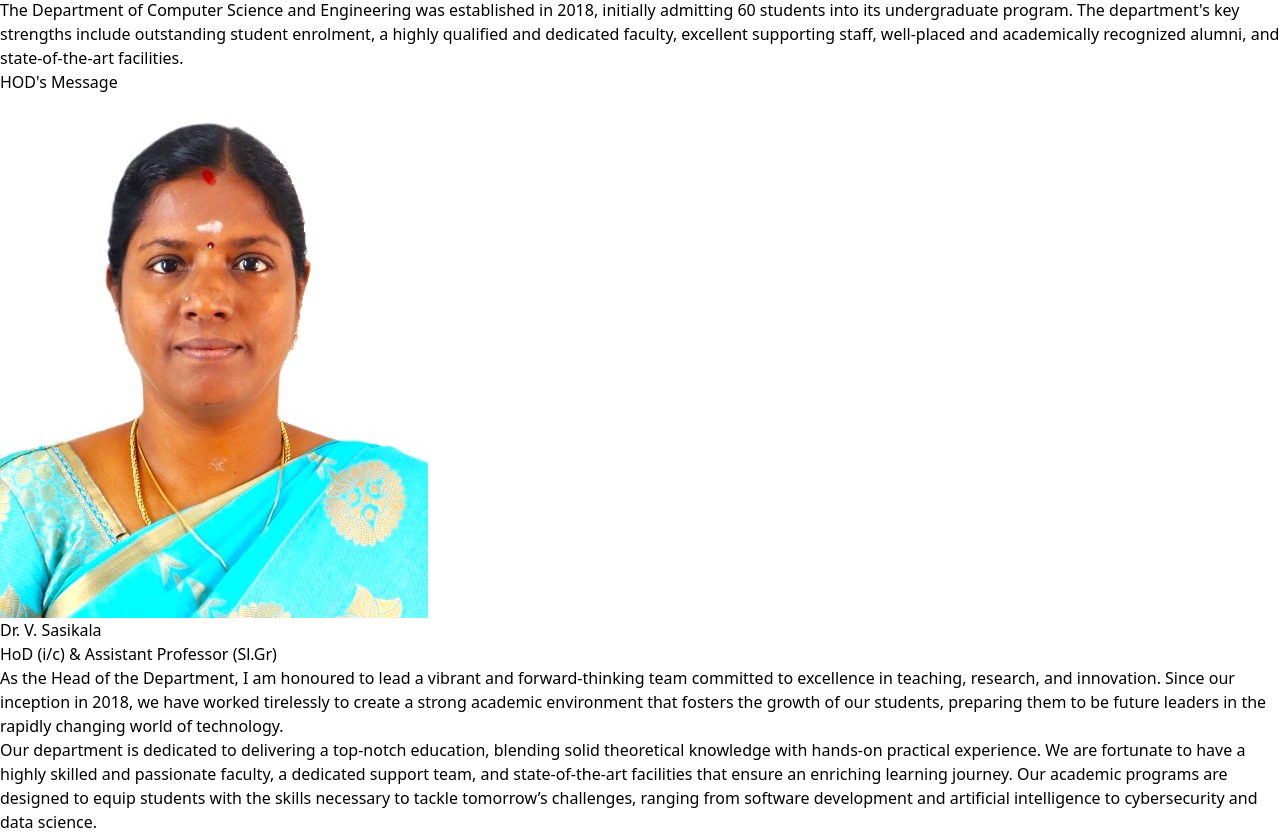
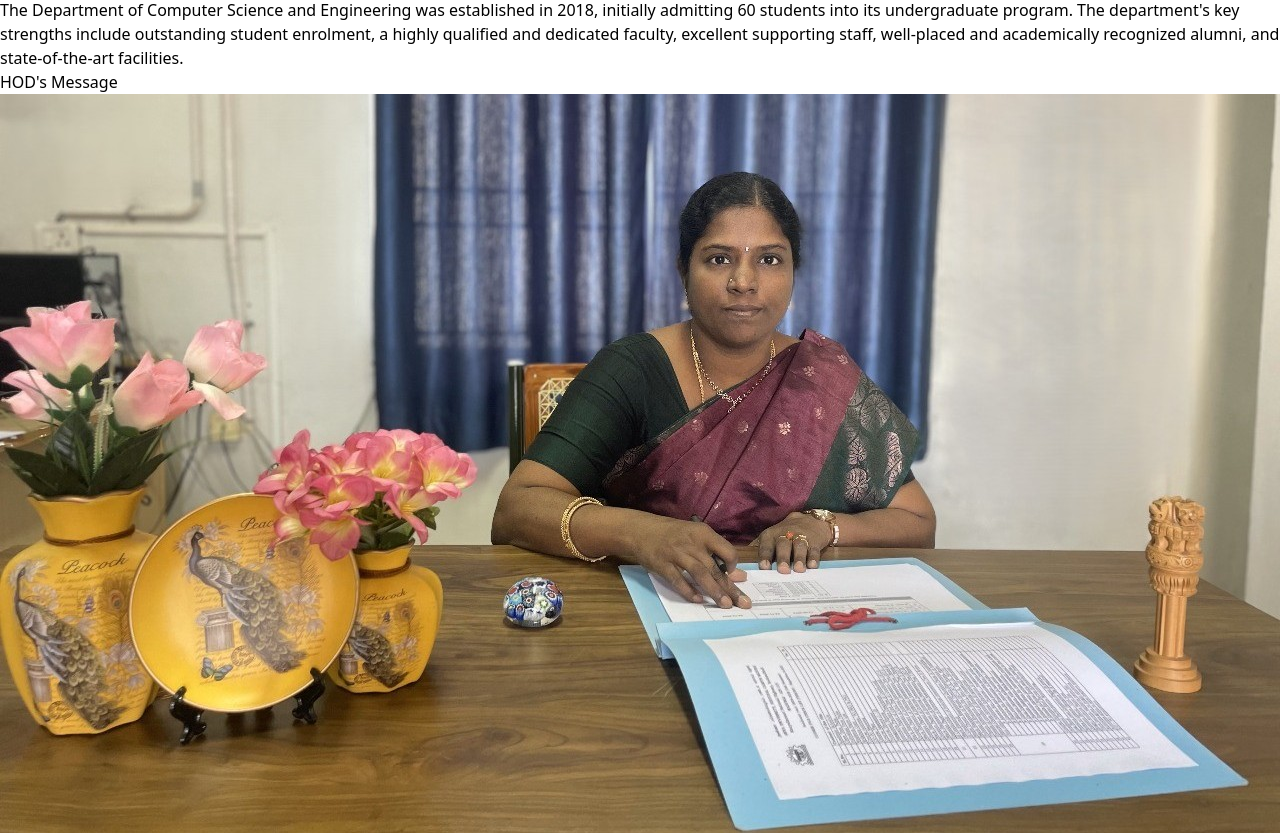
Before and after one commit to aakash1303t/CSE, a React (Vite) app: page / in a window 1280 px wide. Shown: the part 968-1801 px from the top of the page. Built offline with nearby package versions, Linux system fonts and the light colour scheme.

Commit message:
update-hod-image

```diff
--- a/src/pages/Home.jsx
+++ b/src/pages/Home.jsx
@@ -1,7 +1,7 @@
 import { useEffect } from "react";
 import { gsap } from "gsap";
 import poster from "../assets/cse-banner.png"; // Replace with the path to your poster image
-import hodImage from "../assets/hod.png"; // Replace with the path to your HOD image
+import hodImage from "../assets/hodbg.jpg"; // Using the uploaded HOD image
 
 const Home = () => {
   useEffect(() => {
@@ -15,13 +15,6 @@ const Home = () => {
       ".description",
       { opacity: 0, x: -30 },
       { opacity: 1, x: 0, duration: 1, delay: 0.5 }
-    );
-
-    // Animation for the HOD card
-    gsap.fromTo(
-      ".hod-card",
-      { opacity: 0, scale: 0.9 },
-      { opacity: 1, scale: 1, duration: 1, delay: 1 }
     );
   }, []);
 
@@ -53,27 +46,17 @@ const Home = () => {
             </h2>
           </div>
 
-          {/* Stacked Layout for HOD's Message */}
-          <div className="flex flex-col items-center max-w-4xl mx-auto">
-            {/* Card: Image and Details */}
-            <div className="hod-card bg-white shadow-lg rounded-lg overflow-hidden p-8 flex flex-col items-center mb-6">
+          {/* Image for HOD */}
+          <div className="flex justify-center mb-6">
             <img
               src={hodImage}
               alt="HOD"
-                className="w-32 md:w-48 h-auto rounded-md"
+              className="rounded-lg shadow-lg w-full max-w-3xl"
             />
-              <div className="text-center mt-4">
-                <h3 className="text-lg font-semibold text-gray-800">
-                  Dr. V. Sasikala
-                </h3>
-                <p className="text-sm text-gray-600">
-                  HoD (i/c) & Assistant Professor (Sl.Gr)
-                </p>
-              </div>
           </div>
 
           {/* Message Content */}
-            <div className="text-center md:text-left">
+          <div className="text-center md:text-left max-w-4xl mx-auto">
             <p className="text-base text-justify md:text-lg lg:text-xl font-medium text-gray-700 leading-relaxed mt-4">
               As the Head of the Department, I am honoured to lead a vibrant and forward-thinking team committed to excellence in teaching, research, and innovation. Since our inception in 2018, we have worked tirelessly to create a strong academic environment that fosters the growth of our students, preparing them to be future leaders in the rapidly changing world of technology.
             </p>
@@ -93,7 +76,6 @@ const Home = () => {
         </div>
       </div>
     </div>
-      </div>
   );
 };
 
```
Also changed, not shown: src/assets/hodbg.jpg (added). Lines whose indentation alone changed are shown as unchanged.
